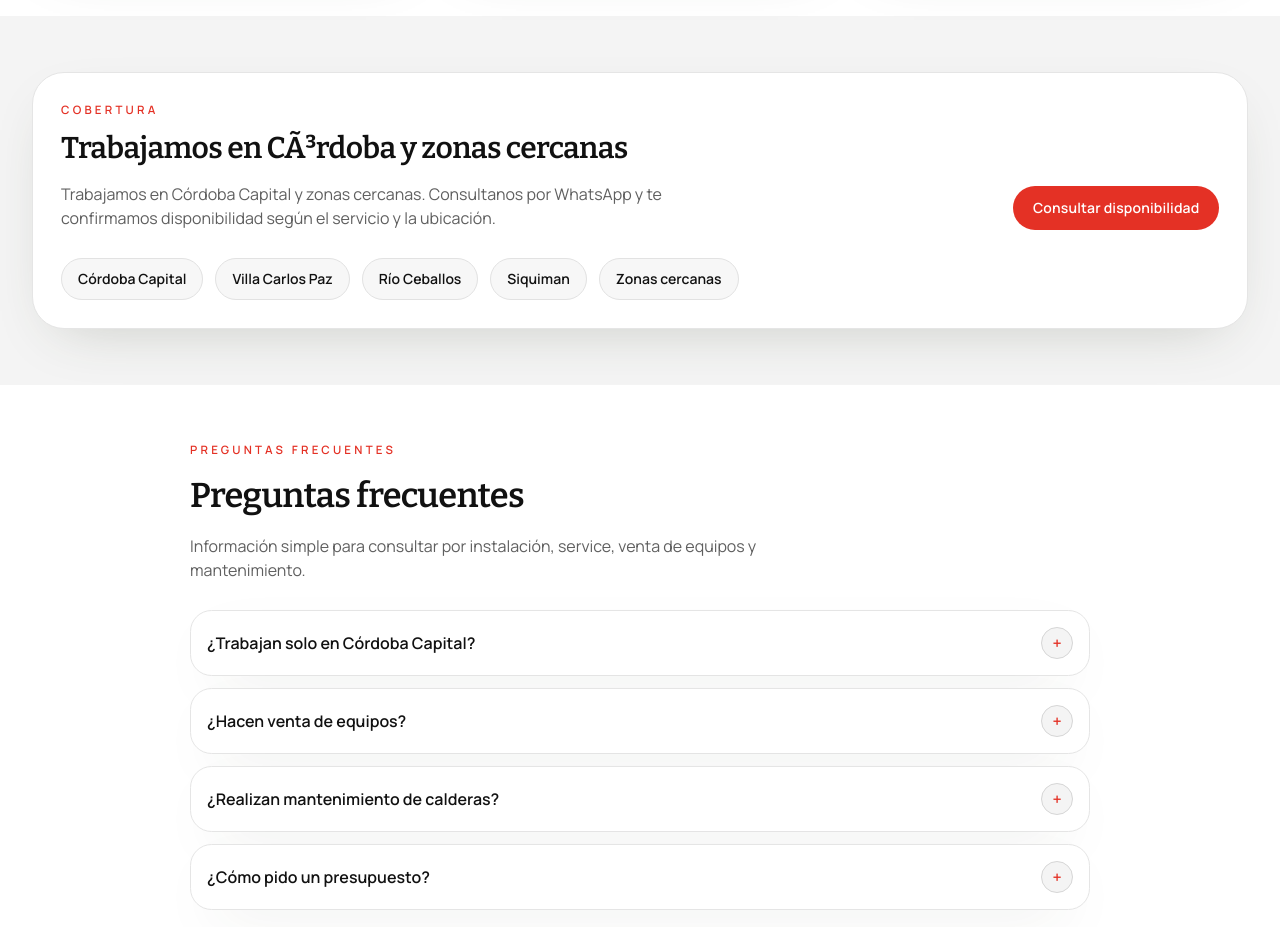
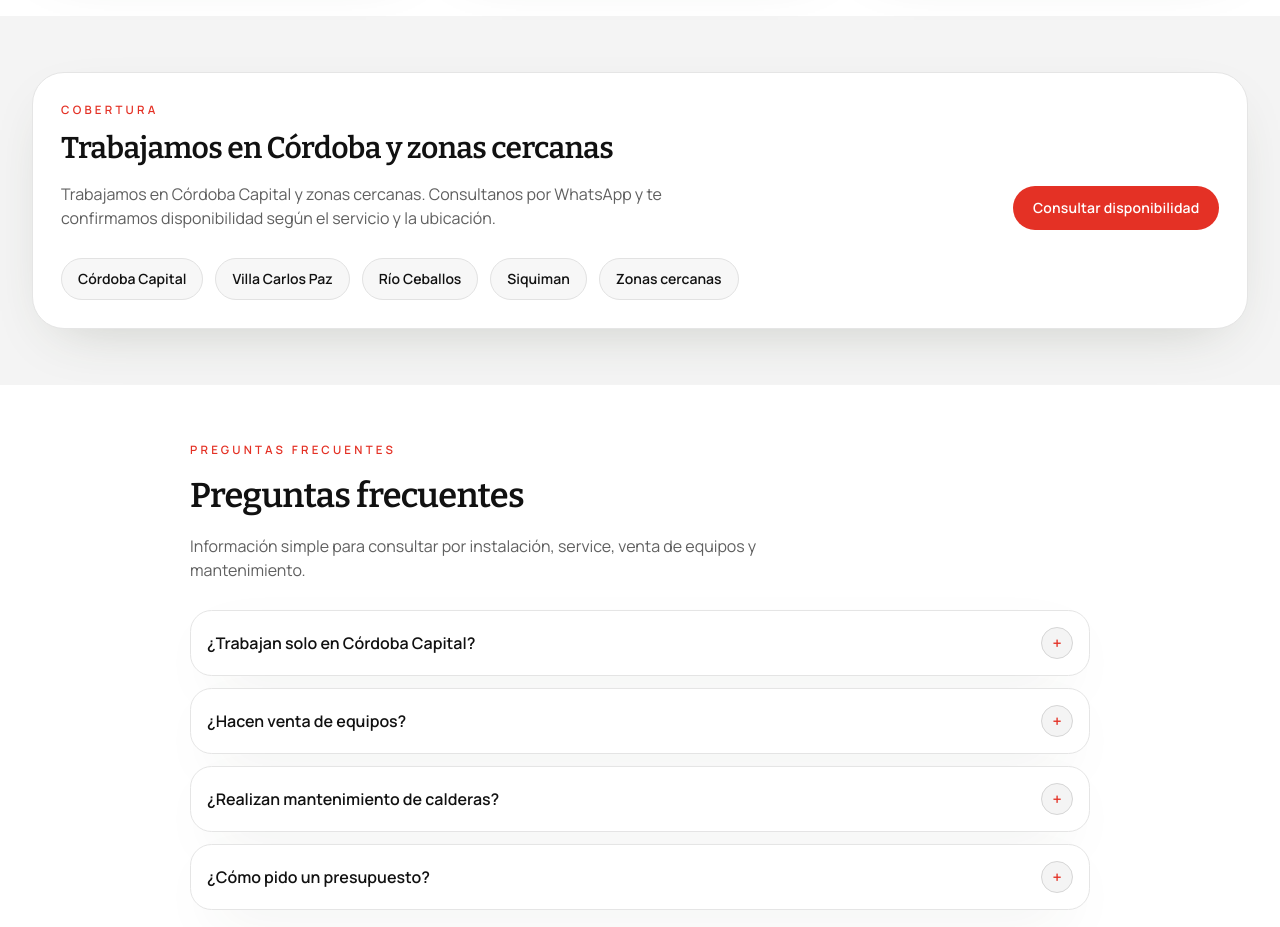
Before and after one commit to olmedovalentino/luma-estetica-demo, a Next.js app: page / in a window 1280 px wide. Shown: the part 3700-4627 px from the top of the page. Built offline with nearby package versions, Linux system fonts and the light colour scheme.

Commit message:
Fix Farias Aires text encoding

```diff
--- a/src/app/page.tsx
+++ b/src/app/page.tsx
@@ -135,7 +135,7 @@ export default function HomePage() {
               <div className="overflow-hidden rounded-[2rem] border border-[#E8E8E8] bg-white shadow-soft">
                 <MediaBlock
                   image={site.media.hero}
-                  alt="Trabajos de climatizaciÃ³n de FarÃ­as Aires"
+                  alt="Trabajos de climatización de Farías Aires"
                   label={site.heroVisualLabel}
                   title={site.heroVisualTitle}
                   className="h-[340px] sm:h-[400px] lg:h-full lg:min-h-[420px]"
@@ -216,7 +216,7 @@ export default function HomePage() {
             <div className="overflow-hidden rounded-[2rem] border border-[#E8E8E8] bg-white shadow-soft">
               <MediaBlock
                 image={mediaFrames.equipment.image}
-                alt="Venta de equipos con instalaciÃ³n"
+                alt="Venta de equipos con instalación"
                 label={site.equipmentVisualLabel}
                 title={site.equipmentVisualTitle}
                 className="h-full min-h-[320px]"
@@ -232,7 +232,7 @@ export default function HomePage() {
             <div className="overflow-hidden rounded-[2rem] border border-[#E8E8E8] bg-white shadow-soft">
               <MediaBlock
                 image={site.media.about}
-                alt="FarÃ­as Aires Acondicionados"
+                alt="Farías Aires Acondicionados"
                 label={site.aboutVisualLabel}
                 title={site.aboutVisualTitle}
                 className="h-[320px] sm:h-[360px]"
@@ -293,7 +293,7 @@ export default function HomePage() {
                     {site.zonesEyebrow}
                   </p>
                   <h2 className="mt-3 font-display text-2xl font-semibold tracking-[-0.02em] text-[#111111] sm:text-3xl">
-                    Trabajamos en CÃ³rdoba y zonas cercanas
+                    Trabajamos en Córdoba y zonas cercanas
                   </h2>
                   <p className="mt-4 text-sm leading-6 text-[#5F5F5F] sm:text-base">
                     {site.zonesDescription}
```
